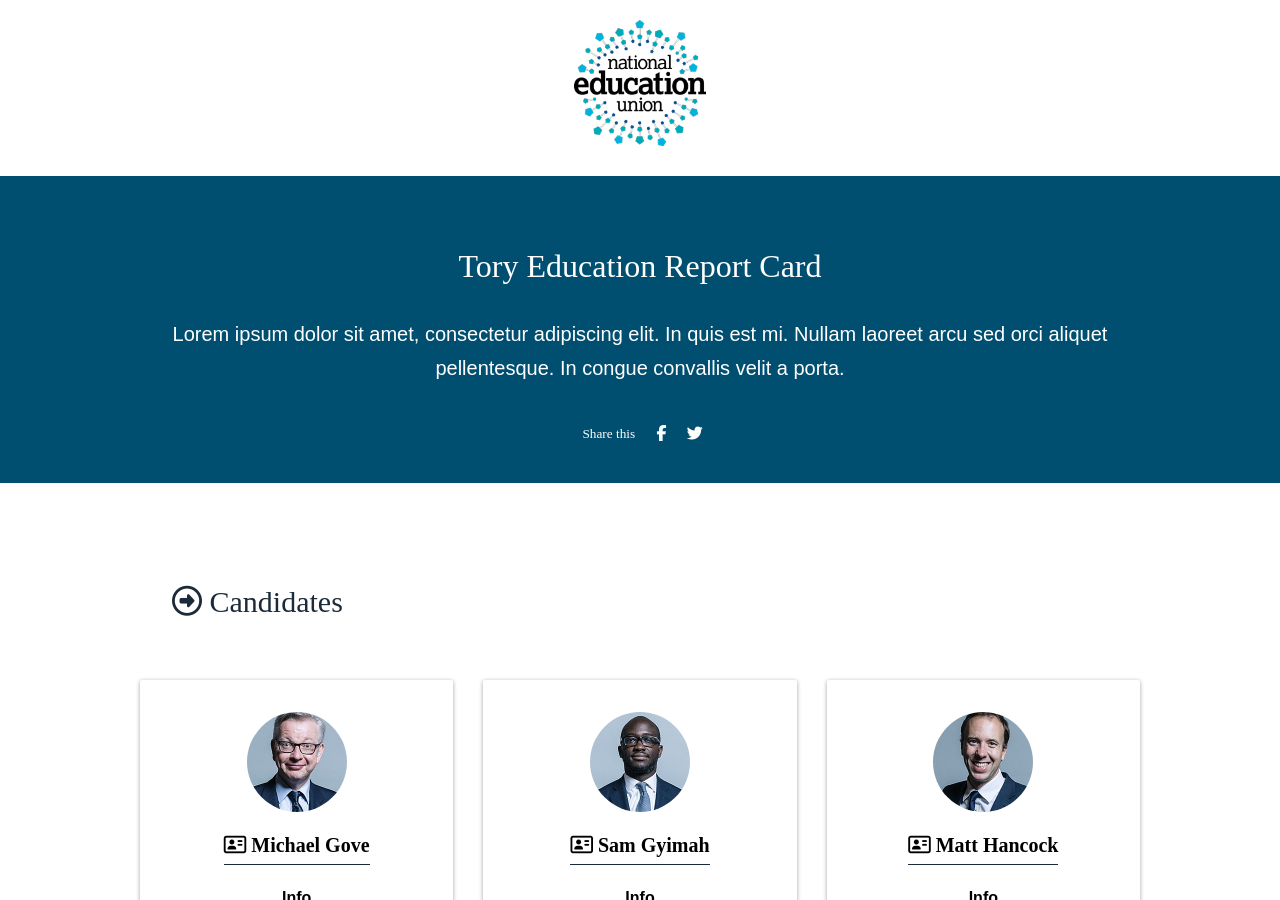
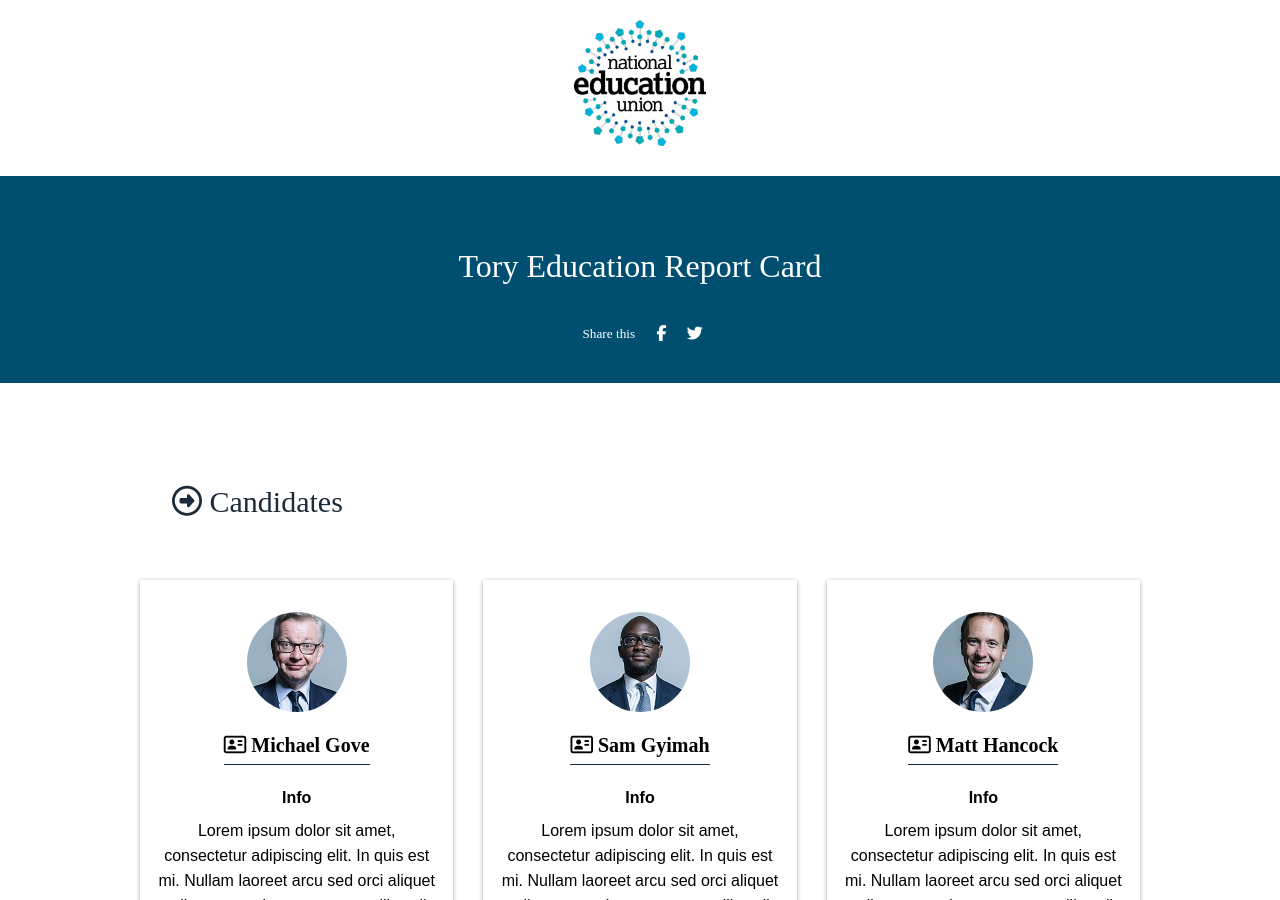
Before and after one commit to maxcoyote/tory-education-report-card, a Jekyll site: the page built from index.html, in a window 1280 px wide and 900 px high. Built offline with Jekyll 4.4.1, drawn with Linux system fonts in a browser that asks for light colours; nearby versions of some CDN libraries; some web fonts are replaced.

Commit message:
Fix Liquid metadata

```diff
--- a/index.html
+++ b/index.html
@@ -11,7 +11,7 @@
 <div class="full-bleed full-bleed--primary">
   <div class="grid-container">
     <h1>{{ site.title }}</h1>
-    <p>Lorem ipsum dolor sit amet, consectetur adipiscing elit. In quis est mi. Nullam laoreet arcu sed orci aliquet pellentesque. In congue convallis velit a porta.</p>
+    <p>{{ content }}</p>
     <div class="share-buttons">
       <h5>Share this</h5>
       <ul>
@@ -24,7 +24,7 @@
 <div class="grid-container">
   <h3 class="title title--left-bullet"><i class="far fa-arrow-alt-circle-right"></i> Candidates</h3>
   <div class="candidates">
-    {% for candidate in page.index %}
+    {% for candidate in page.candidates %}
     <div class="candidate">
       <div class="candidate--inner">
         <img class="candidate--img" src="{{ candidate.profile_image }}">
```
